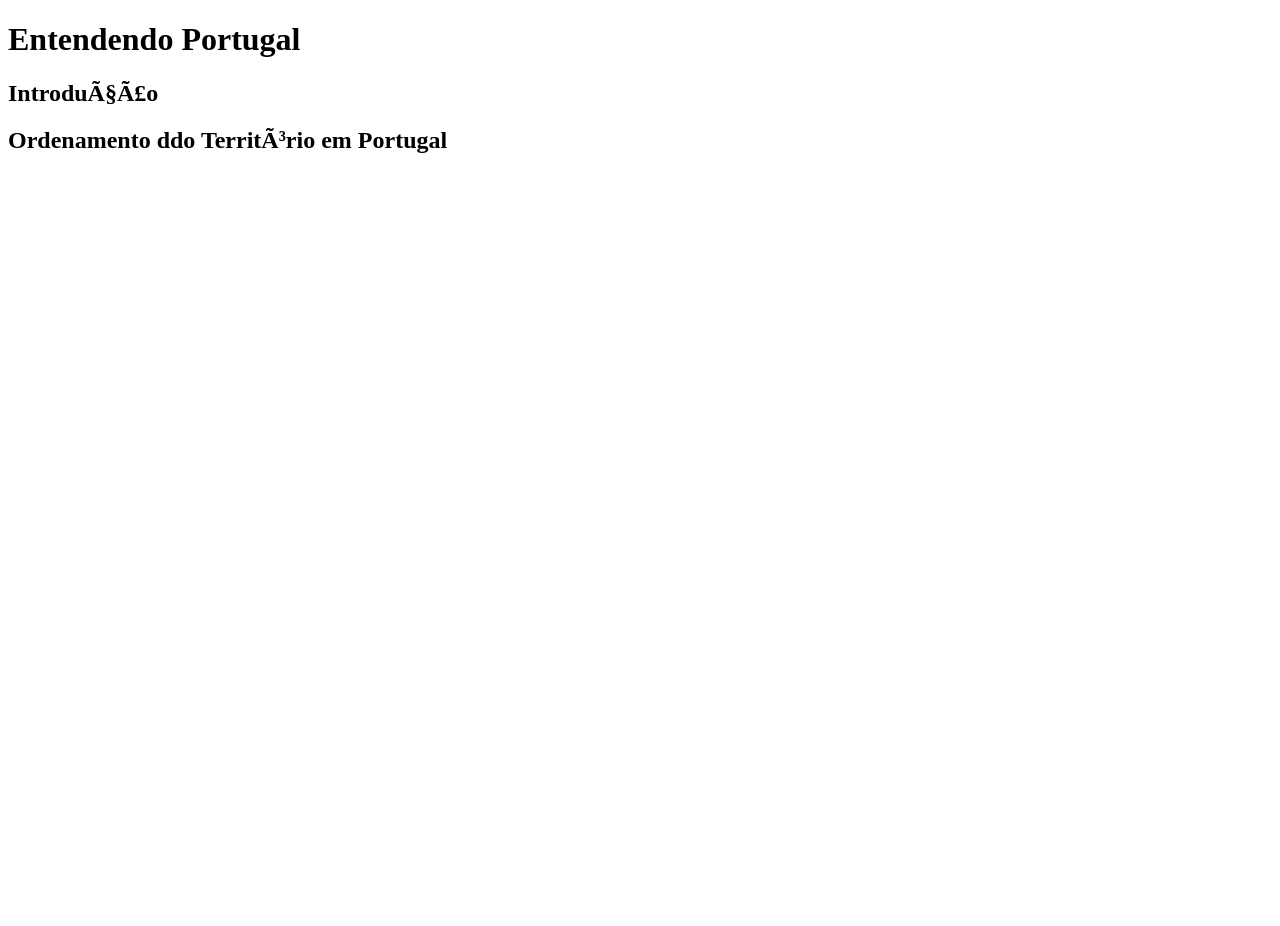
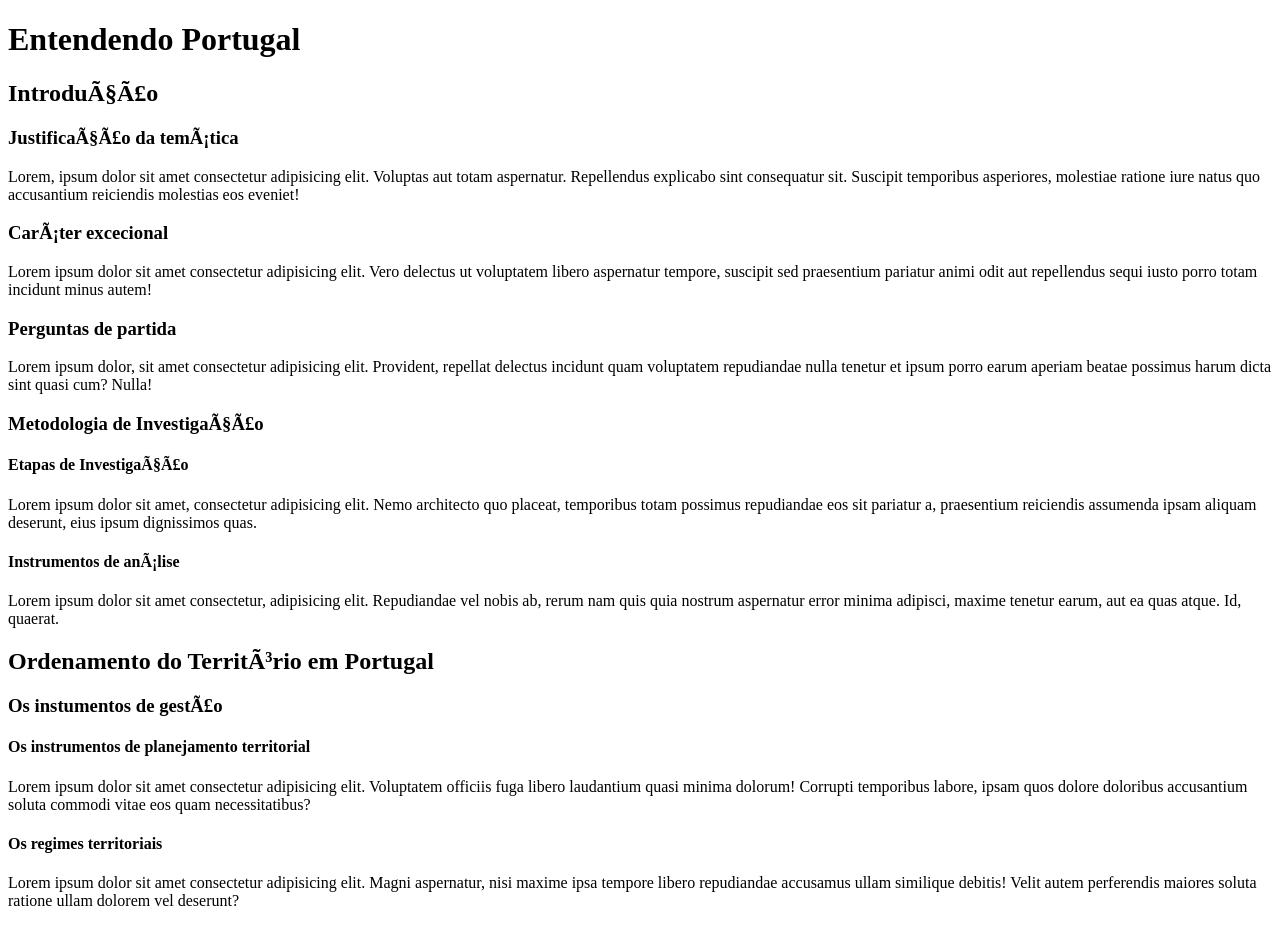
Before and after one commit to betemorais/meus-projetos, a plain HTML site: page Curso em Vídeo - HTML5 e CSS3/Praticas/HTML e CSS/Exercícios/ex006/index.html in a window 1280 px wide. Before the commit the page ends 800 px from the top, so only its background shows below. Drawn offline with Linux system fonts and the light colour scheme.

Commit message:
upando atividades

```diff
--- a/Curso em Vídeo - HTML5 e CSS3/Praticas/HTML e CSS/Exercícios/ex006/index.html
+++ b/Curso em Vídeo - HTML5 e CSS3/Praticas/HTML e CSS/Exercícios/ex006/index.html
@@ -10,7 +10,34 @@
 </head>
 <body>
     <h1>Entendendo Portugal</h1>
+
     <h2>Introdução</h2>
-    <h2>Ordenamento ddo Território em Portugal</h2>
+
+    <h3>Justificação da temática</h3>
+        <p>Lorem, ipsum dolor sit amet consectetur adipisicing elit. Voluptas aut totam aspernatur. Repellendus explicabo sint consequatur sit. Suscipit temporibus asperiores, molestiae ratione iure natus quo accusantium reiciendis molestias eos eveniet!</p>
+
+    <h3>Caráter excecional</h3>
+    <p>Lorem ipsum dolor sit amet consectetur adipisicing elit. Vero delectus ut voluptatem libero aspernatur tempore, suscipit sed praesentium pariatur animi odit aut repellendus sequi iusto porro totam incidunt minus autem!</p>
+
+    <h3>Perguntas de partida</h3>
+    <p>Lorem ipsum dolor, sit amet consectetur adipisicing elit. Provident, repellat delectus incidunt quam voluptatem repudiandae nulla tenetur et ipsum porro earum aperiam beatae possimus harum dicta sint quasi cum? Nulla!</p>
+
+    <h3>Metodologia de Investigação</h3>
+
+    <h4>Etapas de Investigação</h4>
+    <p>Lorem ipsum dolor sit amet, consectetur adipisicing elit. Nemo architecto quo placeat, temporibus totam possimus repudiandae eos sit pariatur a, praesentium reiciendis assumenda ipsam aliquam deserunt, eius ipsum dignissimos quas.</p>
+
+    <h4>Instrumentos de análise</h4>
+    <p>Lorem ipsum dolor sit amet consectetur, adipisicing elit. Repudiandae vel nobis ab, rerum nam quis quia nostrum aspernatur error minima adipisci, maxime tenetur earum, aut ea quas atque. Id, quaerat.</p>
+
+    <h2>Ordenamento do Território em Portugal</h2>
+
+    <h3>Os instumentos de gestão</h3>
+
+    <h4>Os instrumentos de planejamento territorial</h4>
+    <p>Lorem ipsum dolor sit amet consectetur adipisicing elit. Voluptatem officiis fuga libero laudantium quasi minima dolorum! Corrupti temporibus labore, ipsam quos dolore doloribus accusantium soluta commodi vitae eos quam necessitatibus?</p>
+
+    <h4>Os regimes territoriais</h4>
+    <p>Lorem ipsum dolor sit amet consectetur adipisicing elit. Magni aspernatur, nisi maxime ipsa tempore libero repudiandae accusamus ullam similique debitis! Velit autem perferendis maiores soluta ratione ullam dolorem vel deserunt?</p>
 </body>
 </html>
```
Also changed, not shown: 2 other files.
